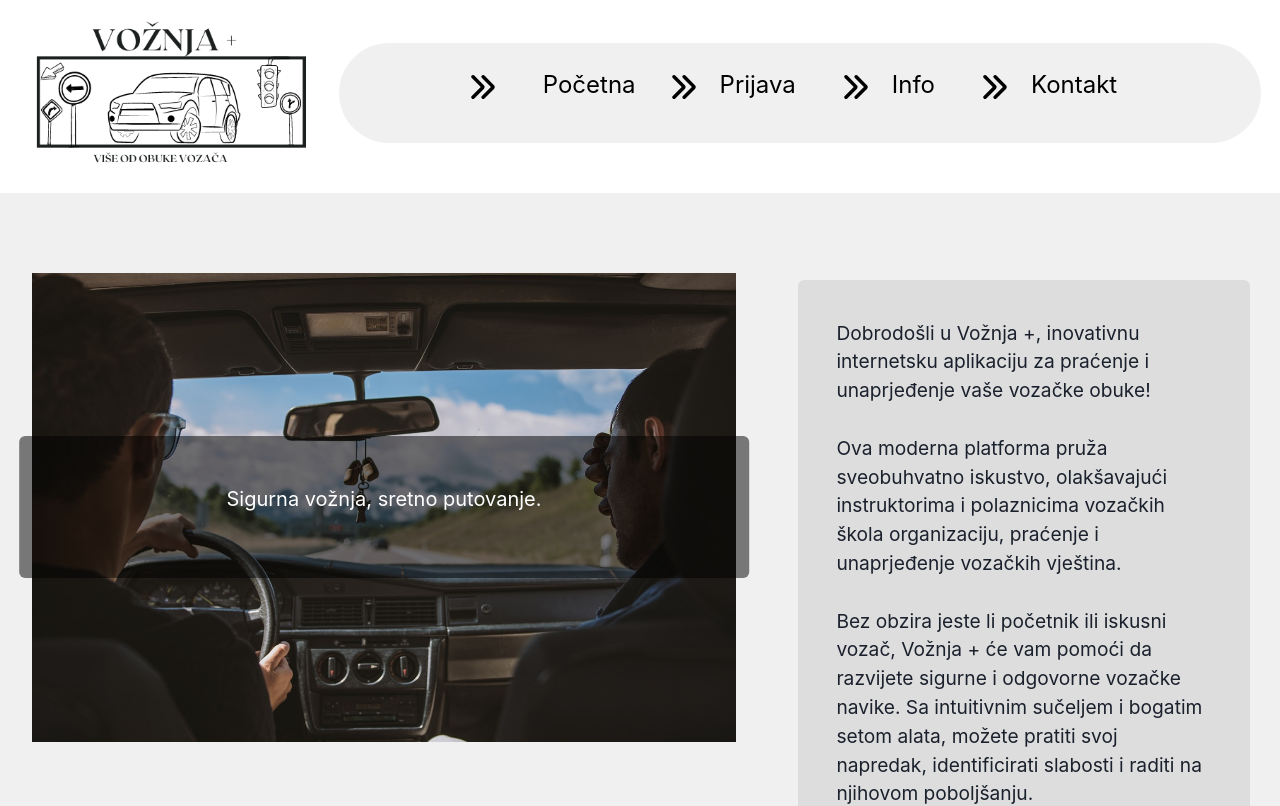
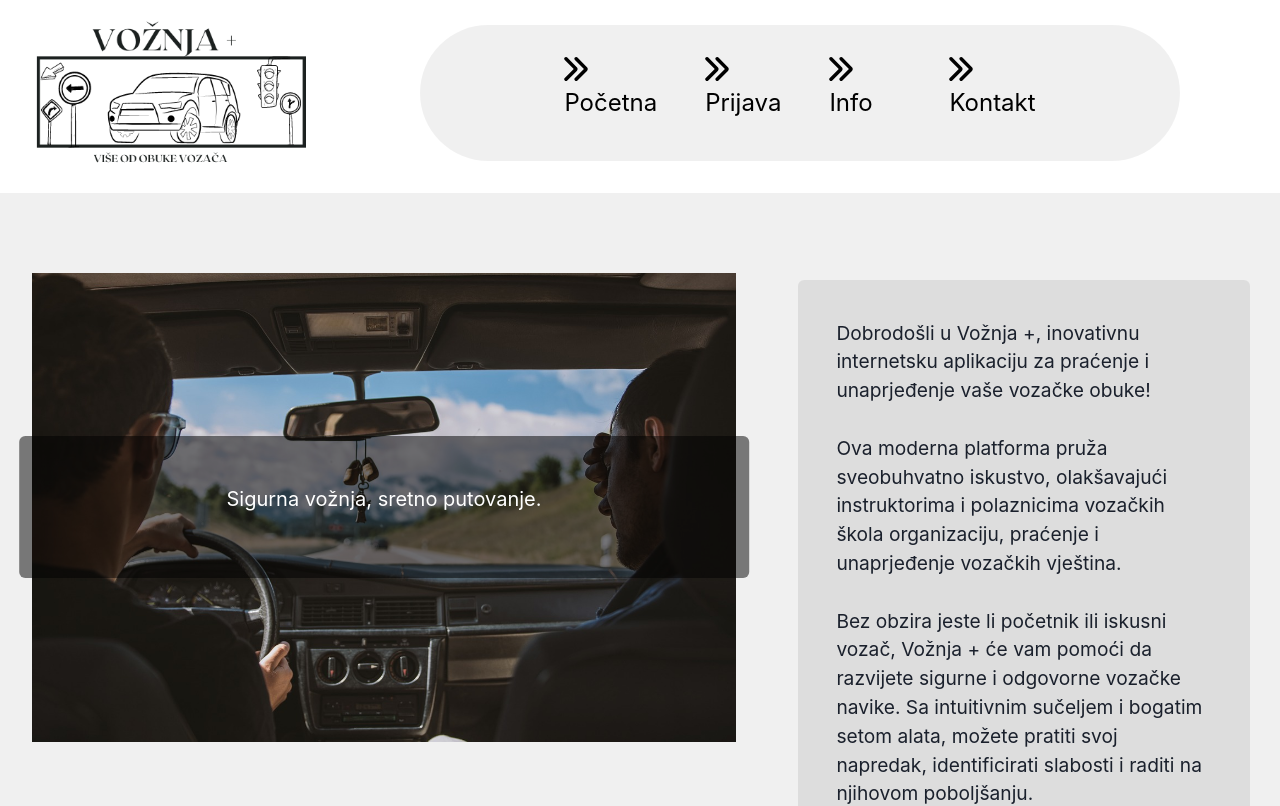
Before and after one commit to IVA78/ZAVRSNI_RAD, a React (Create React App) app in the folder Zavrsni rad/IzvorniKod/Frontend/react-voznja-plus/: page / in a window 1280 px wide. Shown: the top 806 px of the page. Built offline with nearby package versions, Linux system fonts and the light colour scheme.

Commit message:
Azurirana navigacijska traka tako da se dinamicki generira popis linkova ovisno o ulozi korisnika

```diff
--- a/Zavrsni rad/IzvorniKod/Frontend/react-voznja-plus/src/components/Navbar.js
+++ b/Zavrsni rad/IzvorniKod/Frontend/react-voznja-plus/src/components/Navbar.js
@@ -8,10 +8,68 @@ import {
   ListItem,
   ListIcon,
   Box,
-  Image
+  Image,
+  Flex
 } from '@chakra-ui/react';
 
 export default function Navbar() {
+  //svaka komponenta/ekran treba znati koju ulogu ima trenutni korisnik
+  const role = sessionStorage.getItem('role');
+  console.log('role u navbaru: ', role);
+
+  const listaAnoniman = ['Početna', 'Prijava', 'Info', 'Kontakt'];
+
+  const listaKandidat = [
+    'Početna',
+    'Info',
+    'Profil',
+    'Kalendar',
+    'Napredak',
+    'Odjava'
+  ];
+
+  const listaInstruktor = [
+    'Početna',
+    'Info',
+    'Profil',
+    'Kalendar',
+    'Kandidati',
+    'Odjava'
+  ];
+
+  const listaAdministrator = [
+    'Početna',
+    'Info',
+    'Profil',
+    'Instruktori',
+    'Kandidati',
+    'Odjava'
+  ];
+
+  const putanje = {
+    Početna: '/home',
+    Prijava: '/login',
+    Info: '/info',
+    Kontakt: '/contact',
+    Profil: '/data', //tu cu trebat neki id slati
+    Kalendar: '/calendar', //isto id
+    Napredak: '/progress', //isto id
+    Odjava: '/logout',
+    Kandidati: '/candidates', //isto id
+    Instruktori: '/instructors'
+  };
+
+  let lista;
+  if (role === 'kandidat') {
+    lista = listaKandidat;
+  } else if (role === 'instruktor') {
+    lista = listaInstruktor;
+  } else if (role === 'administrator') {
+    lista = listaAdministrator;
+  } else {
+    lista = listaAnoniman;
+  }
+
   return (
     <Grid
       templateColumns="repeat(6,1fr)"
@@ -52,20 +110,9 @@ export default function Navbar() {
             paddingRight="5em"
             paddingLeft="5em"
           >
+            {lista.map((stavka) => (
               <ListItem
-              margin=".em"
-              padding=".5em"
-              _hover={{
-                backgroundColor: 'RGBA(0, 0, 0, 0.08)',
-                borderRadius: 'full'
-              }}
-            >
-              <NavLink to="/">
-                <ListIcon as={ArrowRightIcon} color="black" marginRight="2em" />
-                Početna
-              </NavLink>
-            </ListItem>
-            <ListItem
+                key={stavka}
                 margin=".5em"
                 padding=".5em"
                 _hover={{
@@ -73,37 +120,20 @@ export default function Navbar() {
                   borderRadius: 'full'
                 }}
               >
-              <NavLink to="/login">
-                <ListIcon as={ArrowRightIcon} color="black" marginRight="1em" />
-                Prijava
+                <NavLink
+                  to={putanje[stavka]}
+                  display="flex"
+                  alignItems="center"
+                >
+                  <ListIcon
+                    as={ArrowRightIcon}
+                    color="black"
+                    marginRight="2em"
+                  />
+                  <Flex alignItems="center">{stavka}</Flex>
                 </NavLink>
               </ListItem>
-            <ListItem
-              margin=".5em"
-              padding=".5em"
-              _hover={{
-                backgroundColor: 'RGBA(0, 0, 0, 0.08)',
-                borderRadius: 'full'
-              }}
-            >
-              <NavLink to="/info">
-                <ListIcon as={ArrowRightIcon} color="black" marginRight="1em" />
-                Info
-              </NavLink>
-            </ListItem>
-            <ListItem
-              margin=".5em"
-              padding=".5em"
-              _hover={{
-                backgroundColor: 'RGBA(0, 0, 0, 0.08)',
-                borderRadius: 'full'
-              }}
-            >
-              <NavLink to="/contact">
-                <ListIcon as={ArrowRightIcon} color="black" marginRight="1em" />
-                Kontakt
-              </NavLink>
-            </ListItem>
+            ))}
           </List>
         </Box>
       </GridItem>
--- a/Zavrsni rad/IzvorniKod/Frontend/react-voznja-plus/src/pages/Login.js
+++ b/Zavrsni rad/IzvorniKod/Frontend/react-voznja-plus/src/pages/Login.js
@@ -55,10 +55,11 @@ export default function Login() {
       .then((response) => {
         const token = response.token;
         const role = response.role;
-        console.log('token: ', token);
-        console.log('role: ', role);
-        localStorage.setItem('token', token);
-        localStorage.setItem('role', role);
+        //console.log('token: ', token);
+        //console.log('role: ', role);
+        sessionStorage.setItem('token', token);
+        sessionStorage.setItem('role', role);
+        console.log('role in login: ', localStorage.getItem('role'));
         navigate('/home');
 
         //izgeneriraj Toast komponentu za uspjesan login
```
Lines whose indentation alone changed are shown as unchanged.
